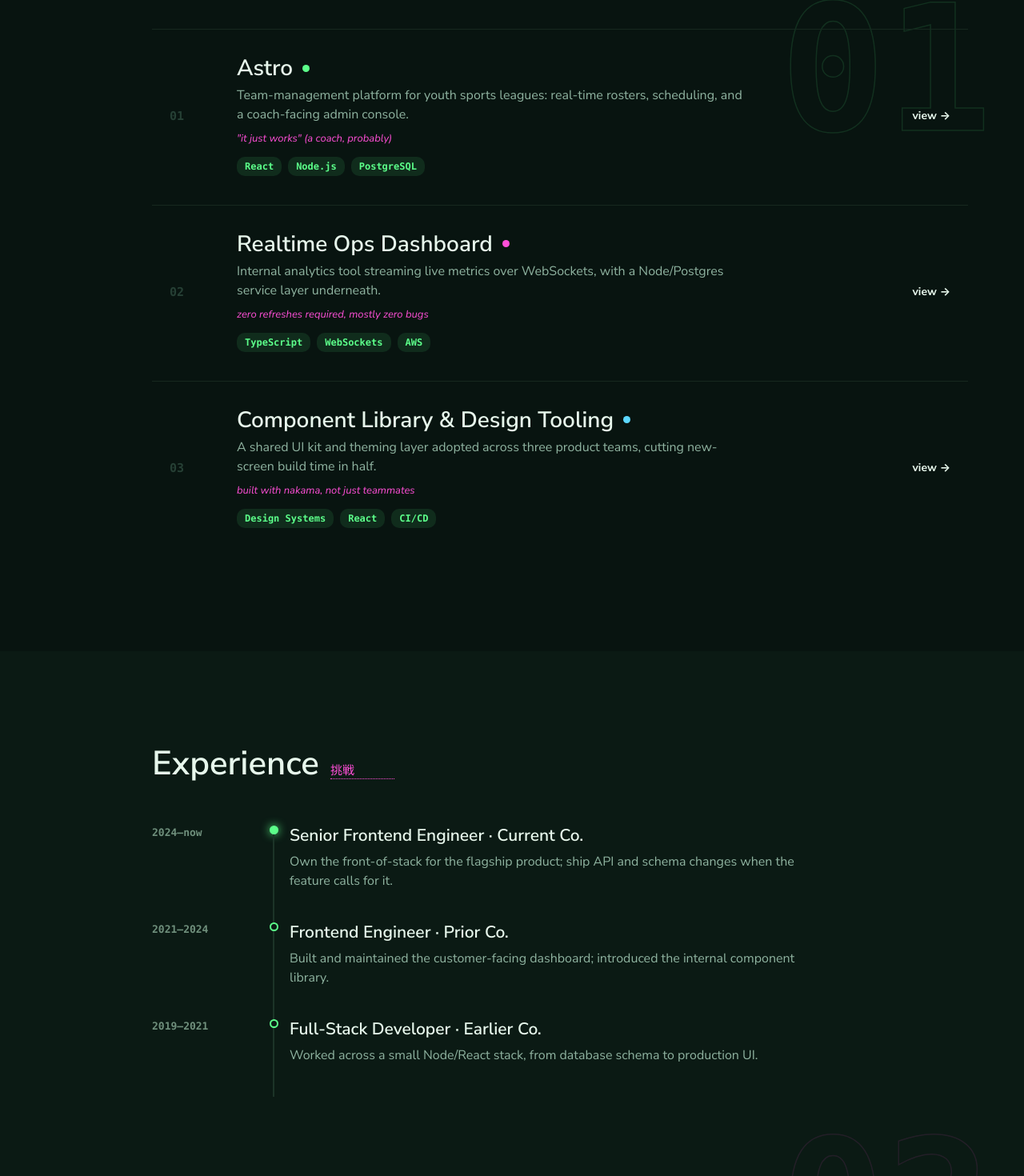
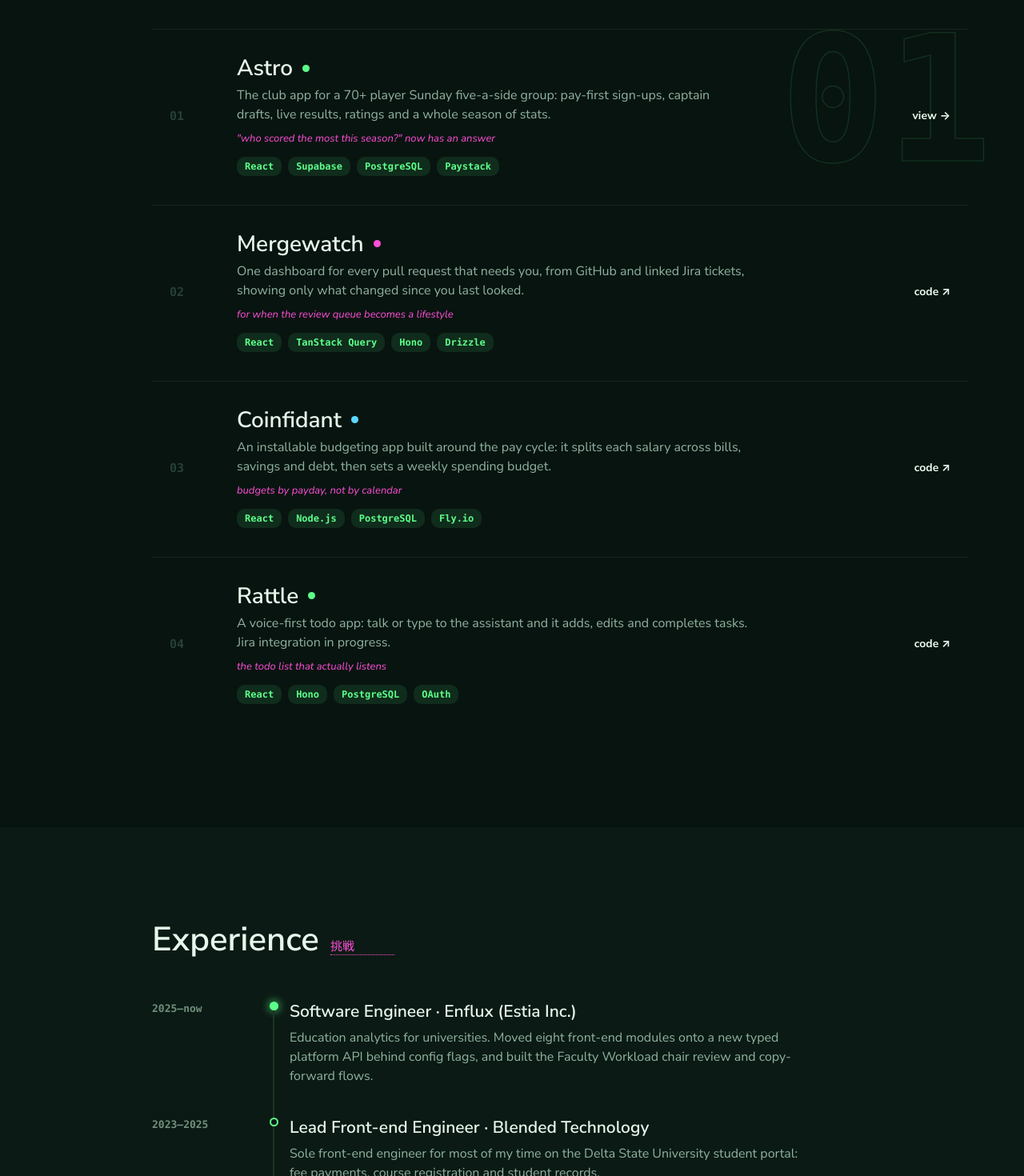
Before and after one commit to raphaeluwadone/portfolio-gear-second, a React (Vite) app: page / in a window 1280 px wide. Shown: the part 1063-2533 px from the top of the page at 80% size. Built offline with nearby package versions, Linux system fonts and the light colour scheme; a web font is replaced by a local one.

Commit message:
Replace placeholder content with real details from CV
Real contact links, work history, stack, and Mergewatch/Coinfidant/Rattle in
place of the made-up projects. Rewrote the Astro case study to match the app.
External project rows open GitHub in a new tab.

```diff
--- a/src/content.ts
+++ b/src/content.ts
@@ -1,15 +1,12 @@
-// Placeholder copy (per the handoff): contact email, social links, employers, and
-// every project except Astro. Replace with real content before launch.
-
 export const features = {
   cursorEnabled: true,
   terminalEggEnabled: true,
 }
 
 export const links = {
-  email: 'hello@example.com',
-  github: '#',
-  linkedin: '#',
+  email: 'raphaeluwadone@gmail.com',
+  github: 'https://github.com/raphaeluwadone',
+  linkedin: 'https://www.linkedin.com/in/raphaeluwadone',
 }
 
 export type SectionId = 'about' | 'projects' | 'experience' | 'skills' | 'now' | 'contact'
@@ -71,7 +68,7 @@ export const phrasePool = [
   { jp: '道', romaji: 'Michi', en: 'The path' },
 ]
 
-export const marqueeWords = ['REACT', 'TYPESCRIPT', 'NODE.JS', 'POSTGRESQL', 'AWS', 'STILL DEBUGGING CSS']
+export const marqueeWords = ['REACT', 'TYPESCRIPT', 'NODE.JS', 'POSTGRESQL', 'KOTLIN', 'STILL DEBUGGING CSS']
 
 export type Project = {
   name: string
@@ -85,61 +82,89 @@ export type Project = {
 export const projects: Project[] = [
   {
     name: 'Astro',
-    desc: 'Team-management platform for youth sports leagues: real-time rosters, scheduling, and a coach-facing admin console.',
-    tags: ['React', 'Node.js', 'PostgreSQL'],
+    desc: 'The club app for a 70+ player Sunday five-a-side group: pay-first sign-ups, captain drafts, live results, ratings and a whole season of stats.',
+    tags: ['React', 'Supabase', 'PostgreSQL', 'Paystack'],
     color: 'var(--green)',
-    quip: '"it just works" (a coach, probably)',
+    quip: '"who scored the most this season?" now has an answer',
     href: '/projects/astro/',
   },
   {
-    name: 'Realtime Ops Dashboard',
-    desc: 'Internal analytics tool streaming live metrics over WebSockets, with a Node/Postgres service layer underneath.',
-    tags: ['TypeScript', 'WebSockets', 'AWS'],
+    name: 'Mergewatch',
+    desc: 'One dashboard for every pull request that needs you, from GitHub and linked Jira tickets, showing only what changed since you last looked.',
+    tags: ['React', 'TanStack Query', 'Hono', 'Drizzle'],
     color: 'var(--pink)',
-    quip: 'zero refreshes required, mostly zero bugs',
-    href: '#',
+    quip: 'for when the review queue becomes a lifestyle',
+    href: 'https://github.com/raphaeluwadone/mergewatch',
   },
   {
-    name: 'Component Library & Design Tooling',
-    desc: 'A shared UI kit and theming layer adopted across three product teams, cutting new-screen build time in half.',
-    tags: ['Design Systems', 'React', 'CI/CD'],
+    name: 'Coinfidant',
+    desc: 'An installable budgeting app built around the pay cycle: it splits each salary across bills, savings and debt, then sets a weekly spending budget.',
+    tags: ['React', 'Node.js', 'PostgreSQL', 'Fly.io'],
     color: 'var(--blue)',
-    quip: 'built with nakama, not just teammates',
-    href: '#',
+    quip: 'budgets by payday, not by calendar',
+    href: 'https://github.com/raphaeluwadone/coinfidant',
+  },
+  {
+    name: 'Rattle',
+    desc: 'A voice-first todo app: talk or type to the assistant and it adds, edits and completes tasks. Jira integration in progress.',
+    tags: ['React', 'Hono', 'PostgreSQL', 'OAuth'],
+    color: 'var(--green)',
+    quip: 'the todo list that actually listens',
+    href: 'https://github.com/raphaeluwadone/rattle',
   },
 ]
 
 export const experience = [
   {
-    period: '2024–now',
-    role: 'Senior Frontend Engineer',
-    company: 'Current Co.',
-    desc: 'Own the front-of-stack for the flagship product; ship API and schema changes when the feature calls for it.',
+    period: '2025–now',
+    role: 'Software Engineer',
+    company: 'Enflux (Estia Inc.)',
+    desc: 'Education analytics for universities. Moved eight front-end modules onto a new typed platform API behind config flags, and built the Faculty Workload chair review and copy-forward flows.',
     current: true,
   },
   {
-    period: '2021–2024',
-    role: 'Frontend Engineer',
-    company: 'Prior Co.',
-    desc: 'Built and maintained the customer-facing dashboard; introduced the internal component library.',
+    period: '2023–2025',
+    role: 'Lead Front-end Engineer',
+    company: 'Blended Technology',
+    desc: 'Sole front-end engineer for most of my time on the Delta State University student portal: fee payments, course registration and student records.',
     current: false,
   },
   {
-    period: '2019–2021',
-    role: 'Full-Stack Developer',
-    company: 'Earlier Co.',
-    desc: 'Worked across a small Node/React stack, from database schema to production UI.',
+    period: '2021–2024',
+    role: 'Front-end Engineer (Contract)',
+    company: 'Qaltrak Technologies',
+    desc: 'Built the shipper, carrier and admin front ends of the FreightHero marketplace in Next.js, Remix and SvelteKit, then moved into Kotlin and Quarkus back-end work.',
+    current: false,
+  },
+  {
+    period: '2020–2021',
+    role: 'Front-end Instructor',
+    company: 'Tech Studio Academy',
+    desc: 'Taught HTML, CSS and JavaScript to about 50 students across three cohorts, and mentored them through their capstone projects.',
+    current: false,
+  },
+  {
+    period: '2019–2020',
+    role: 'Graphic and Product Designer',
+    company: 'Cloudware Technologies',
+    desc: 'Marketing graphics, social assets and web layouts. Where the eye for detail started.',
     current: false,
   },
 ]
 
 export const skillGroups = [
-  { title: 'Frontend', items: ['React', 'TypeScript', 'Next.js', 'CSS / Design Systems', 'Accessibility'] },
-  { title: 'Backend & infra', items: ['Node.js', 'PostgreSQL', 'REST / GraphQL', 'AWS', 'Docker'] },
+  {
+    title: 'Frontend',
+    items: ['React', 'TypeScript', 'Next.js / Remix', 'TanStack Router & Query', 'Tailwind / Chakra UI', 'Accessibility (WCAG)', 'Vitest / Playwright'],
+  },
+  {
+    title: 'Backend & infra',
+    items: ['Node.js / Hono', 'Python / Flask', 'Kotlin / Quarkus', 'PostgreSQL / Drizzle', 'Docker / Fly.io', 'GitHub Actions'],
+  },
 ]
 
 export const nowItems = [
-  { label: 'Building', value: 'a side project worth shipping' },
+  { label: 'Building', value: 'Astro, for my Sunday football group' },
   { label: 'Learning', value: 'Rust, slowly' },
   { label: 'Reading', value: 'whatever is open in 12 tabs' },
   { label: 'Rewatching', value: 'One Piece, from episode 1 (again)' },
@@ -147,11 +172,11 @@ export const nowItems = [
 
 export const terminalResponses: Record<string, string> = {
   help: 'commands: about, projects, skills, contact, coffee, whoami, sudo, onepiece, nakama, strawhat, devilfruit, oda, wano, gear5, konnichiwa, clear',
-  whoami: 'Raphael Uwadone, AKA Dønatellø. A frontend engineer who reads the backend logs too.',
+  whoami: 'Raphael Uwadone, AKA Dønatellø. A front-end engineer in Lagos who reads the backend logs too.',
   about: 'frontend-leaning full-stack engineer. see the About section ↑',
-  projects: '3 shipped things live in the Projects section. scroll up.',
+  projects: '4 things I built live in the Projects section. scroll up.',
   experience: 'the timeline lives in the Experience section.',
-  skills: 'React · TypeScript · Node.js · PostgreSQL · AWS, mostly.',
+  skills: 'React · TypeScript · Node.js · PostgreSQL · Python · Kotlin, mostly.',
   now: "what I'm building, learning, reading and rewatching, in the Now section.",
   contact: `${links.email}, or use the buttons in Contact.`,
   coffee: 'brewing... here you go. (no emoji here, just imagine it)',
@@ -169,26 +194,26 @@ export const terminalResponses: Record<string, string> = {
 
 export const astroCaseStudy = {
   name: 'Astro',
-  summary: 'Team-management platform for youth sports leagues: real-time rosters, scheduling, and a coach-facing admin console.',
-  tags: ['React', 'Node.js', 'PostgreSQL', 'WebSockets'],
+  summary: "The club app for a 70+ player Sunday five-a-side football group: sign-ups, payments, teams, results and the season's history in one place.",
+  tags: ['React', 'TypeScript', 'Supabase', 'PostgreSQL', 'Paystack'],
   stats: [
-    { value: '2 weeks → 4 hrs', label: 'season setup time' },
-    { value: '3', label: 'leagues onboarded in year one' },
-    { value: '0', label: 'group texts about schedule changes (down from many)' },
+    { value: '70+', label: 'players on the roster' },
+    { value: 'pay first', label: 'gets the place, with a waitlist behind it' },
+    { value: 'MOTM', label: 'vote and player ratings after every game' },
   ],
   story: [
     {
       heading: 'The problem',
-      body: 'League coordinators were juggling rosters, schedules, and coach communication across spreadsheets, group texts, and a handful of disconnected tools. Nothing talked to each other, and every season start was a scramble.',
+      body: 'Running Sunday football for 70-odd players means weekly sign-ups, match fees, quarterly dues, picking teams, recording results and keeping a season of stats. None of it lived in one place.',
     },
     {
       heading: 'What I built',
-      body: 'A React front end with a real-time layer for live roster updates, backed by a Node/Express API and PostgreSQL for scheduling logic and history. I owned the product end to end: schema design, API, and every screen coaches and admins touch.',
+      body: 'A React and TypeScript app on Supabase. Most of the rules live in Postgres: row-level security decides who can see and change what, and the trickier flows (claiming a place, swaps, the captain draft, payments) are database functions with their own SQL tests. Paystack takes fees, dues and the kitty, with webhooks and a reconcile job for when a callback goes missing.',
     },
     {
-      heading: 'The outcome',
-      body: 'Season setup went from days to minutes, and coaches stopped asking "did you see my text?" Rosters and schedule changes now show up everywhere at once.',
+      heading: 'What it does',
+      body: 'Players sign up and pay for their place, captains draft the teams, results go in live, and every game ends with ratings and a Man of the Match vote. Profiles, rankings, Player of the Month, yearly badges and the Salami Cup keep the history in one place.',
     },
   ],
-  shots: ['Roster screen', 'Scheduling screen', 'Coach console'],
+  shots: ['Matchday sign-up', 'Live results', 'Player profile'],
 }
--- a/src/sections/Projects.tsx
+++ b/src/sections/Projects.tsx
@@ -23,9 +23,16 @@ export function Projects({ sectionRef, revealed }: Props) {
       <SmallBrackets className={s.float} style={{ top: 100, right: '14%', opacity: 0.4, zIndex: 1, ['--delay' as string]: '0.7s' }} />
 
       <ul className={`${s.content} ${styles.list}`}>
-        {projects.map((p, i) => (
+        {projects.map((p, i) => {
+          const external = p.href.startsWith('http')
+          return (
             <li key={p.name} className="reveal-item" style={{ ['--i' as string]: i }}>
-            <a data-cursor-hover href={p.href} className={styles.row}>
+              <a
+                data-cursor-hover
+                href={p.href}
+                className={styles.row}
+                {...(external && { target: '_blank', rel: 'noopener noreferrer' })}
+              >
                 <span className={styles.index}>{String(i + 1).padStart(2, '0')}</span>
                 <div>
                   <div className={styles.titleRow}>
@@ -42,10 +49,11 @@ export function Projects({ sectionRef, revealed }: Props) {
                     ))}
                   </div>
                 </div>
-              <span className={styles.view}>view →</span>
+                <span className={styles.view}>{external ? 'code ↗' : 'view →'}</span>
               </a>
             </li>
-        ))}
+          )
+        })}
       </ul>
     </section>
   )
```
Lines whose indentation alone changed are shown as unchanged.
